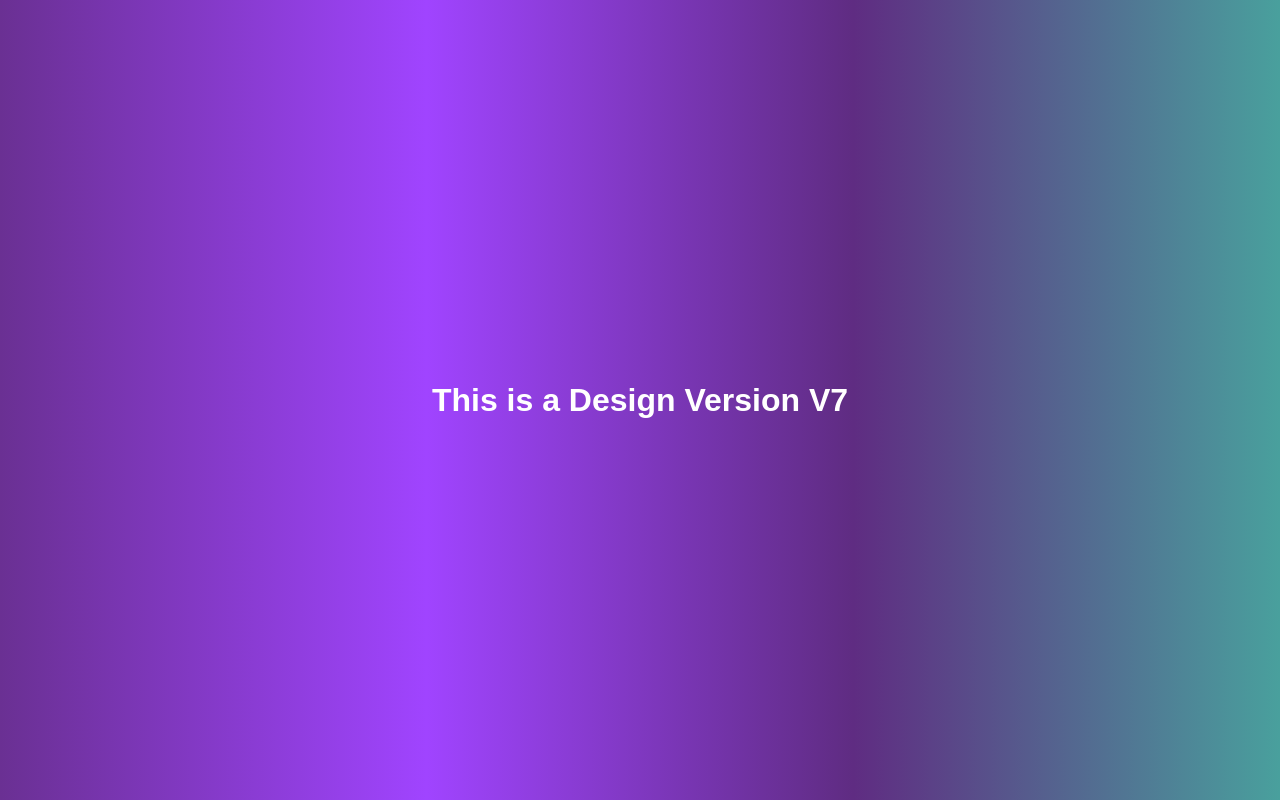
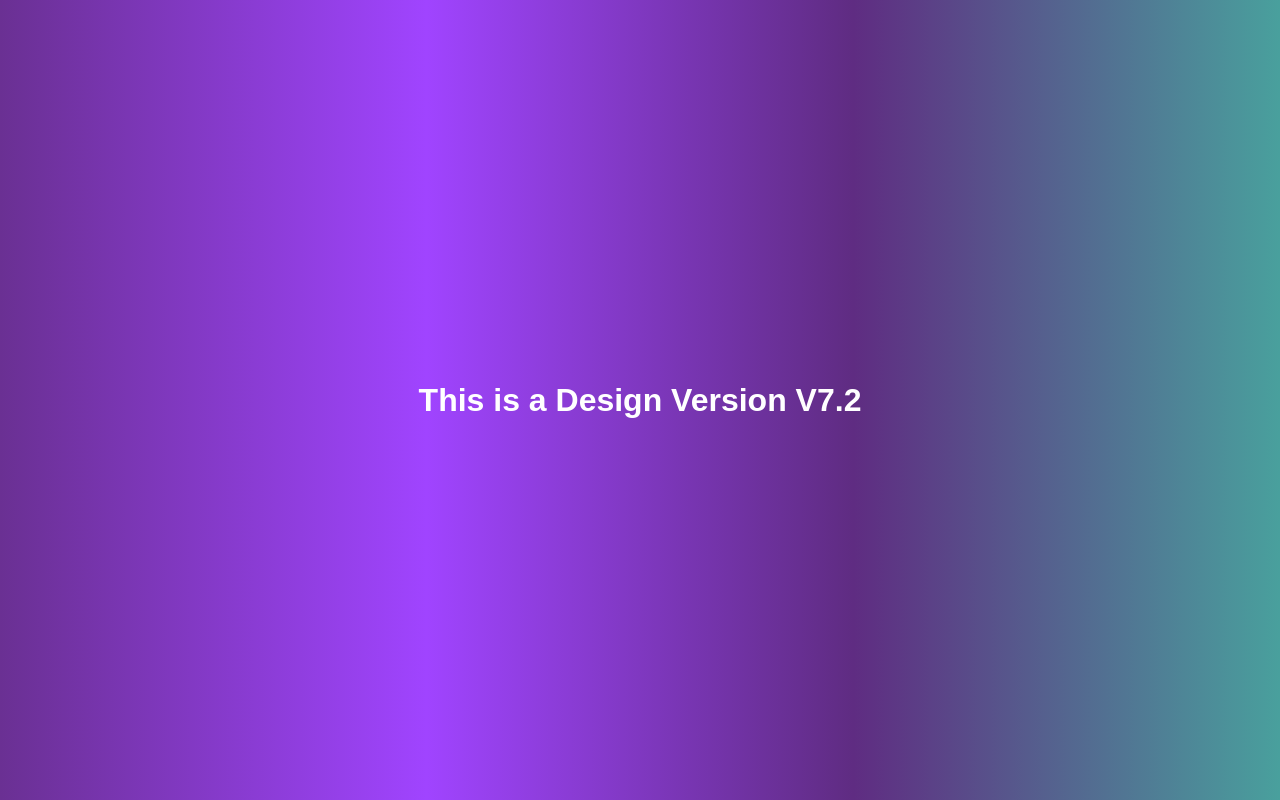
Before and after one commit to paras-prajapati/m-prashant-git, a plain HTML site: page index.html in a window 1280 px wide. Drawn offline with Linux system fonts and the light colour scheme; files that its build step writes are made by us from their sources; files whose address does not match are found by name.

Commit message:
v7.2 by main

```diff
--- a/index.html
+++ b/index.html
@@ -10,7 +10,7 @@
 </head>
 
 <body>
-    <h1>This is a Design Version V7</h1>
+    <h1>This is a Design Version V7.2</h1>
 
 </body>
 
```
